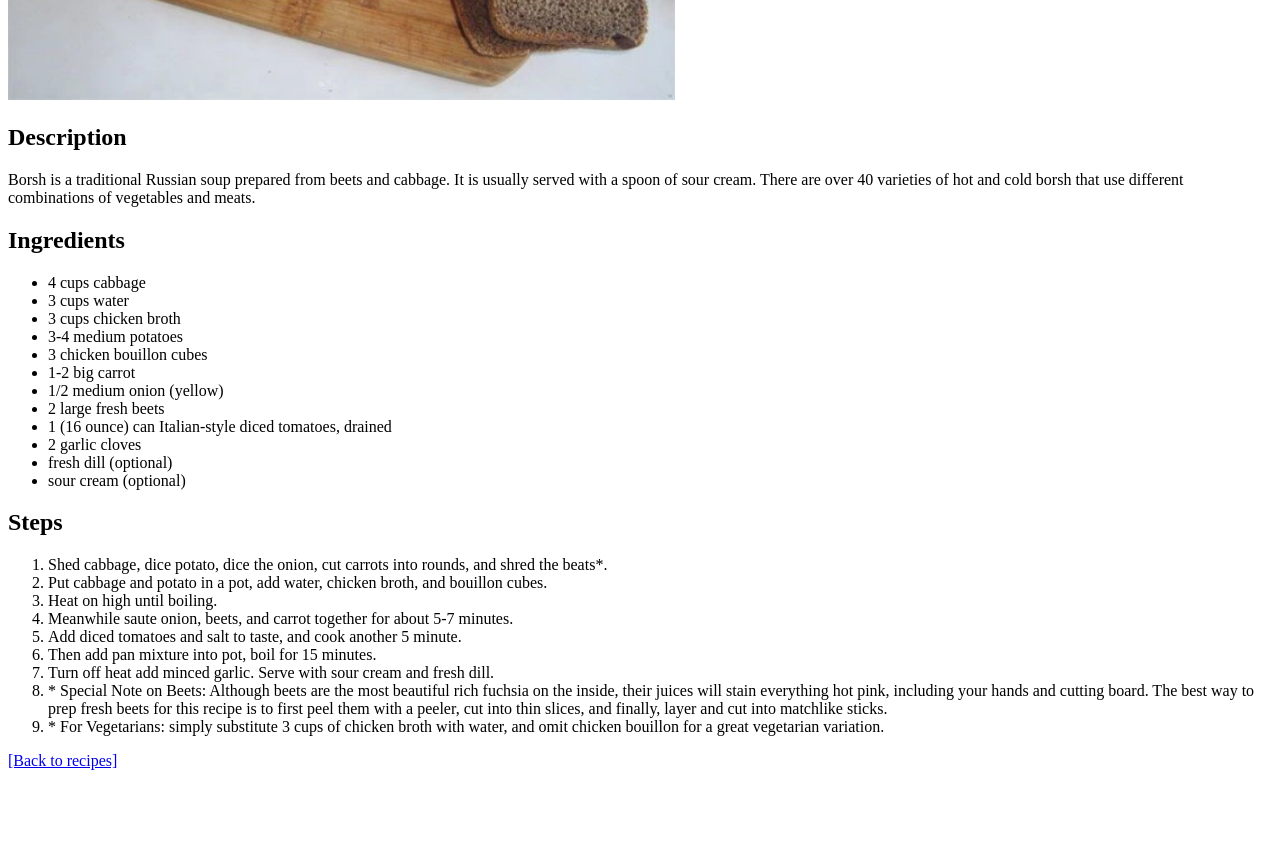
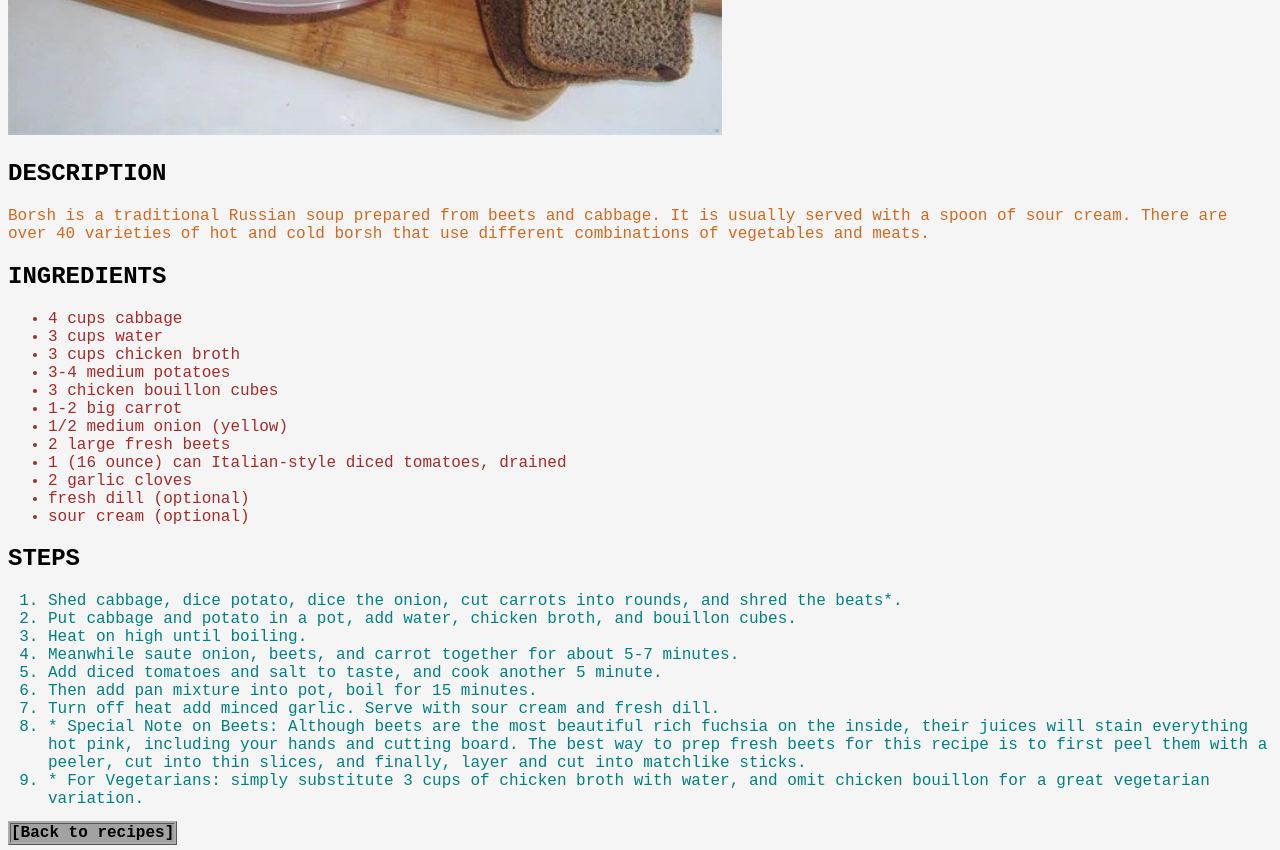
Before and after one commit to d-user11/odin-recipes, a plain HTML site: page recipes/borsh.html in a window 1280 px wide. Shown: the part 480-1330 px from the top of the page. Before the commit the page ends 1258 px from the top, so only its background shows below. Drawn offline with Linux system fonts and the light colour scheme.

Commit message:
style: add some css to the pages

```diff
--- a/recipes/borsh.html
+++ b/recipes/borsh.html
@@ -4,6 +4,7 @@
 <head>
     <meta charset="UTF-8">
     <title>Borsh</title>
+    <link rel="stylesheet" href="../styles/style.css">
 </head>
 
 <body>
@@ -12,12 +13,12 @@
         alt="a bowl of borsh with sour cream, vodka and two garlic cloves on two pieces of dark bread">
 
     <h2>Description</h2>
-    <p>Borsh is a traditional Russian soup prepared from beets and cabbage. It is usually served with a spoon of sour
+    <p class="recipe-description">Borsh is a traditional Russian soup prepared from beets and cabbage. It is usually served with a spoon of sour
         cream. There are over 40 varieties of hot and cold borsh that use different combinations of vegetables and
         meats.</p>
 
     <h2>Ingredients</h2>
-    <ul>
+    <ul class="ingredients">
         <li>4 cups cabbage</li>
         <li>3 cups water</li>
         <li>3 cups chicken broth</li>
@@ -33,7 +34,7 @@
     </ul>
 
     <h2>Steps</h2>
-    <ol>
+    <ol class="steps">
         <li>Shed cabbage, dice potato, dice the onion, cut carrots into rounds, and shred the beats*.</li>
         <li>Put cabbage and potato in a pot, add water, chicken broth, and bouillon cubes.</li>
         <li>Heat on high until boiling.</li>
--- /dev/null
+++ b/styles/style.css
@@ -0,0 +1,35 @@
+body {
+    background-color: whitesmoke;
+    font-family: 'Courier New', Courier, monospace;
+}
+
+h1,
+h2 {
+    text-transform: uppercase;
+    font-family: 'Courier New', Courier, monospace;
+}
+
+img {
+    max-width: 100%;
+    height: auto;
+}
+
+a:any-link {
+    text-decoration: none;
+    background-color: rgb(163, 162, 162);
+    color: rgb(0, 0, 0);
+    font-weight: bold;
+    border: ridge rgb(172, 172, 172);
+}
+
+.recipe-description {
+    color: chocolate;
+}
+
+.ingredients {
+    color: brown;
+}
+
+.steps {
+    color: teal;
+}
```
Also changed, not shown: index.html (+1 -0 lines), recipes/lasagna.html (+1 -0 lines), recipes/sarmale.html (+1 -0 lines).
